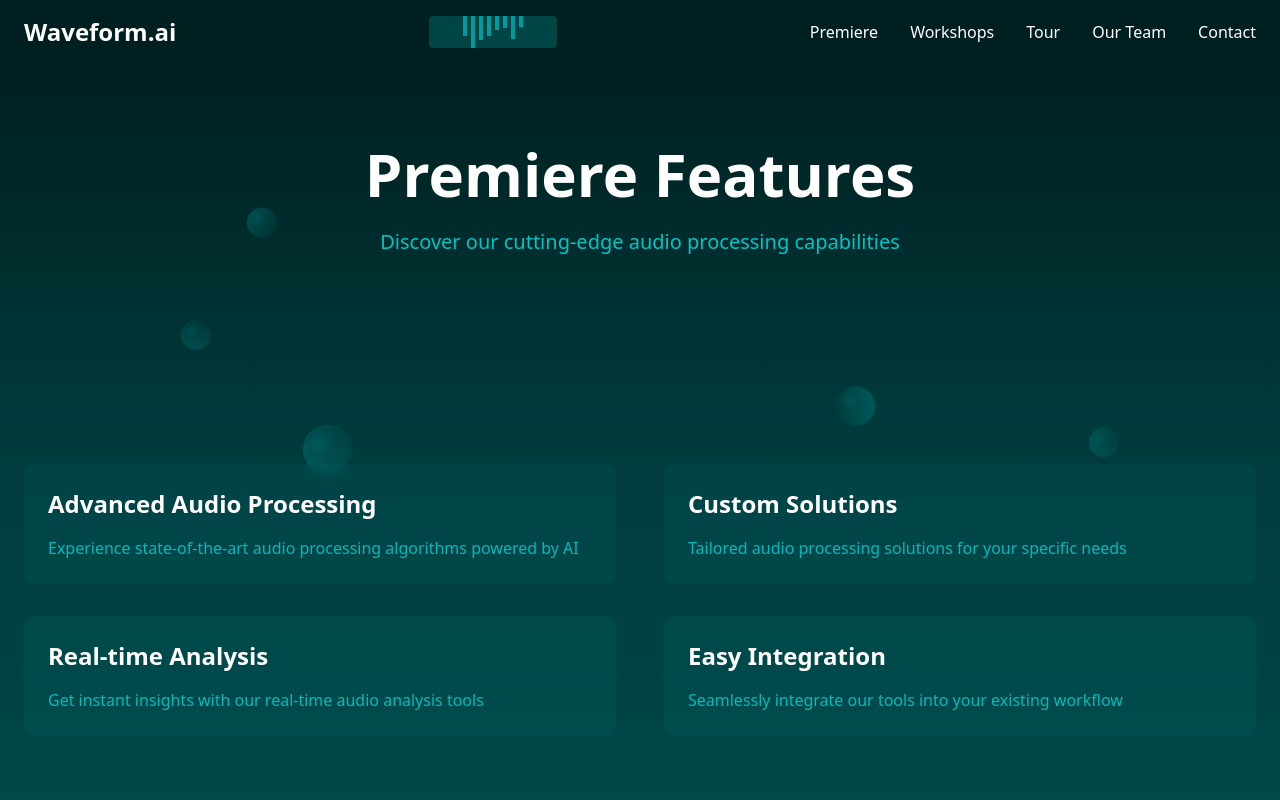
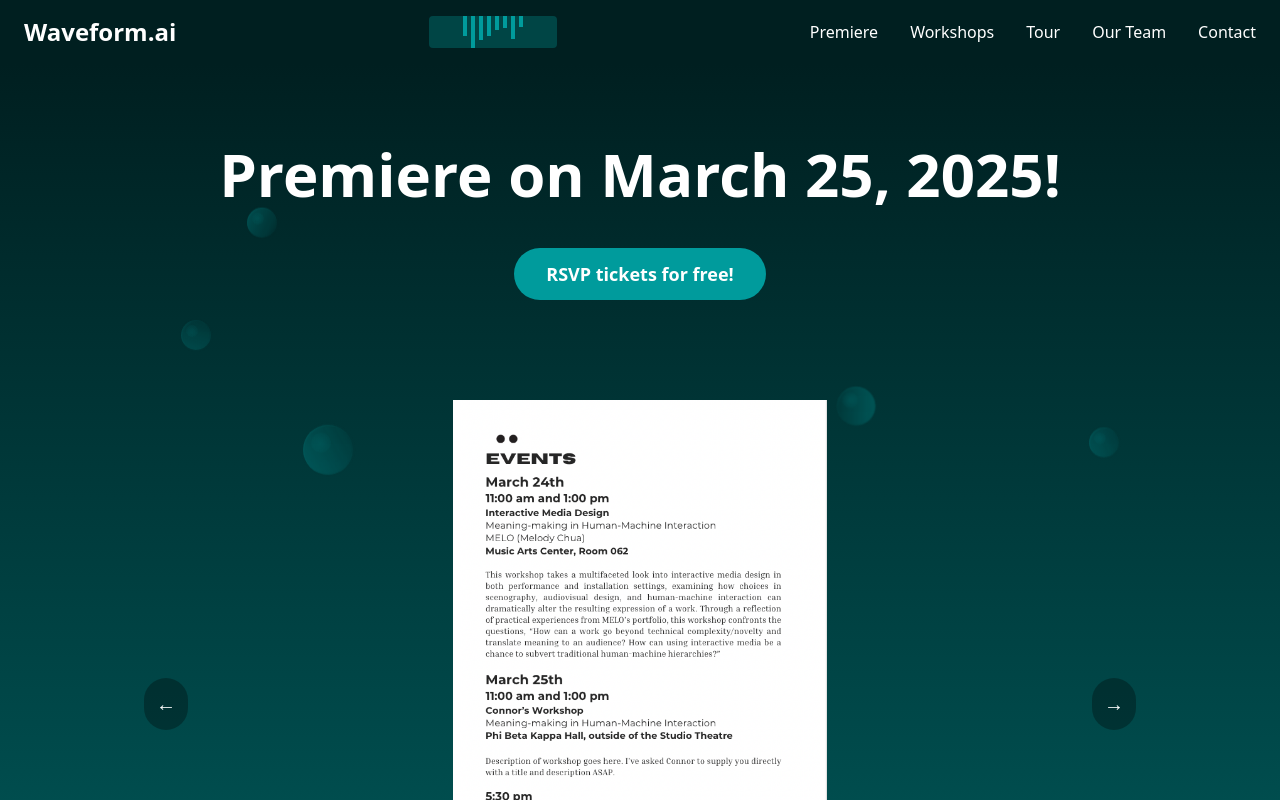
Before and after one commit to CTlandu/waveform.ai_colin_copy, a React (Vite) app in the folder frontend/: page /premiere in a window 1280 px wide. Shown: the top 800 px of the page. Built offline with nearby package versions, Linux system fonts and the light colour scheme.

Commit message:
Update: Premiere Page, Landing Page wording

```diff
--- a/frontend/src/Pages/LandingPage.jsx
+++ b/frontend/src/Pages/LandingPage.jsx
@@ -20,8 +20,8 @@ const LandingPage = () => {
             <h1 className="text-5xl md:text-6xl font-bold text-white mb-6">
               Welcome to Waveform.ai
             </h1>
-            <p className="text-xl text-primary-90/80 mb-12 max-w-2xl mx-auto">
-              Revolutionizing audio processing with artificial intelligence
+            <p className="text-3xl text-primary-90/80 mb-12 max-w-2xl mx-auto">
+              🎵Music, Sound, with AI💻
             </p>
 
             {/* Navigation Buttons */}
--- a/frontend/src/Pages/PremierePage.jsx
+++ b/frontend/src/Pages/PremierePage.jsx
@@ -1,6 +1,30 @@
+import { useState, useEffect } from "react";
 import FloatingBubbles from "../Components/FloatingBubbles";
+import flyer from "../assets/ASE_Day 2_WaveformAI.png";
+import event_info from "../assets/Fill Allignment.png";
 
 const PremierePage = () => {
+  const [currentImageIndex, setCurrentImageIndex] = useState(0);
+  const [showModal, setShowModal] = useState(false);
+  const images = [flyer, event_info];
+
+  // Auto slide every 5 seconds
+  useEffect(() => {
+    const timer = setInterval(() => {
+      setCurrentImageIndex((prev) => (prev === 0 ? 1 : 0));
+    }, 5000);
+
+    return () => clearInterval(timer);
+  }, []);
+
+  const handlePrevClick = () => {
+    setCurrentImageIndex((prev) => (prev === 0 ? images.length - 1 : prev - 1));
+  };
+
+  const handleNextClick = () => {
+    setCurrentImageIndex((prev) => (prev === images.length - 1 ? 0 : prev + 1));
+  };
+
   return (
     <div className="relative min-h-screen bg-gradient-to-b from-primary-10 to-primary-30 overflow-hidden">
       <FloatingBubbles />
@@ -9,63 +33,99 @@ const PremierePage = () => {
       <section className="relative py-20 px-6">
         <div className="max-w-7xl mx-auto">
           <div className="text-center">
-            <h1 className="text-5xl md:text-6xl font-bold text-white mb-6">
-              Premiere Features
+            <h1 className="text-3xl md:text-6xl font-bold text-white mb-6">
+              Premiere on March 25, 2025!
             </h1>
-            <p className="text-xl text-primary-90/80 mb-12 max-w-2xl mx-auto">
-              Discover our cutting-edge audio processing capabilities
-            </p>
+            <a
+              href="https://wm.universitytickets.com/w/event.aspx?id=1689"
+              className="inline-block px-8 py-3 bg-primary-50 hover:bg-primary-60 text-white font-semibold rounded-full transition-colors text-lg mt-5"
+              target="_blank"
+            >
+              RSVP tickets for free!
+            </a>
           </div>
         </div>
       </section>
 
-      {/* Content Section */}
-      <section className="py-20 px-6 bg-primary-20/50">
-        <div className="max-w-7xl mx-auto">
-          <div className="grid md:grid-cols-2 gap-12">
-            {/* Left Column */}
-            <div className="space-y-8">
-              <div className="bg-primary-30/30 p-6 rounded-lg backdrop-blur-sm">
-                <h3 className="text-2xl font-bold text-white mb-4">
-                  Advanced Audio Processing
-                </h3>
-                <p className="text-primary-90/70">
-                  Experience state-of-the-art audio processing algorithms
-                  powered by AI
-                </p>
-              </div>
-              <div className="bg-primary-30/30 p-6 rounded-lg backdrop-blur-sm">
-                <h3 className="text-2xl font-bold text-white mb-4">
-                  Real-time Analysis
-                </h3>
-                <p className="text-primary-90/70">
-                  Get instant insights with our real-time audio analysis tools
-                </p>
-              </div>
+      {/* Image Carousel Section */}
+      <section className="py-5 px-6">
+        <div className="max-w-5xl mx-auto relative">
+          <div
+            className="relative aspect-[16/9] overflow-hidden rounded-xl cursor-pointer"
+            onClick={() => setShowModal(true)}
+          >
+            {images.map((img, index) => (
+              <img
+                key={index}
+                src={img}
+                alt={`Slide ${index + 1}`}
+                className={`absolute w-full h-full object-contain transition-opacity duration-500 ${
+                  currentImageIndex === index ? "opacity-100" : "opacity-0"
+                }`}
+              />
+            ))}
+            <div className="absolute inset-0 bg-black/10 hover:bg-black/20 flex items-center justify-center opacity-0 hover:opacity-100 transition-opacity">
+              <span className="text-white bg-black/50 px-4 py-2 rounded-lg">
+                Click to Zoom in
+              </span>
             </div>
+          </div>
 
-            {/* Right Column */}
-            <div className="space-y-8">
-              <div className="bg-primary-30/30 p-6 rounded-lg backdrop-blur-sm">
-                <h3 className="text-2xl font-bold text-white mb-4">
-                  Custom Solutions
-                </h3>
-                <p className="text-primary-90/70">
-                  Tailored audio processing solutions for your specific needs
-                </p>
-              </div>
-              <div className="bg-primary-30/30 p-6 rounded-lg backdrop-blur-sm">
-                <h3 className="text-2xl font-bold text-white mb-4">
-                  Easy Integration
-                </h3>
-                <p className="text-primary-90/70">
-                  Seamlessly integrate our tools into your existing workflow
-                </p>
-              </div>
-            </div>
+          {/* Navigation Buttons */}
+          <button
+            onClick={handlePrevClick}
+            className="absolute left-4 top-1/2 -translate-y-1/2 bg-black/30 hover:bg-black/50 text-white p-3 rounded-full transition-colors text-xl"
+          >
+            ←
+          </button>
+          <button
+            onClick={handleNextClick}
+            className="absolute right-4 top-1/2 -translate-y-1/2 bg-black/30 hover:bg-black/50 text-white p-3 rounded-full transition-colors text-xl"
+          >
+            →
+          </button>
+
+          {/* Dots Indicator */}
+          <div className="flex justify-center gap-2 mt-4">
+            {images.map((_, index) => (
+              <button
+                key={index}
+                onClick={() => setCurrentImageIndex(index)}
+                className={`w-4 h-4 rounded-full transition-colors ${
+                  currentImageIndex === index
+                    ? "bg-white"
+                    : "bg-white/50 hover:bg-white/70"
+                }`}
+              />
+            ))}
           </div>
         </div>
       </section>
+
+      {/* Modal for enlarged image */}
+      {showModal && (
+        <div
+          className="fixed inset-0 bg-black/80 z-50 flex items-center justify-center p-4"
+          onClick={() => setShowModal(false)}
+        >
+          <div className="relative max-w-7xl max-h-[90vh] w-full">
+            <img
+              src={images[currentImageIndex]}
+              alt="Enlarged view"
+              className="w-full h-full object-contain"
+            />
+            <button
+              className="absolute top-4 right-4 bg-black/50 text-white w-10 h-10 rounded-full flex items-center justify-center hover:bg-black/70 transition-colors"
+              onClick={(e) => {
+                e.stopPropagation();
+                setShowModal(false);
+              }}
+            >
+              ×
+            </button>
+          </div>
+        </div>
+      )}
     </div>
   );
 };
```
Also changed, not shown: frontend/src/assets/Staggered.png.
